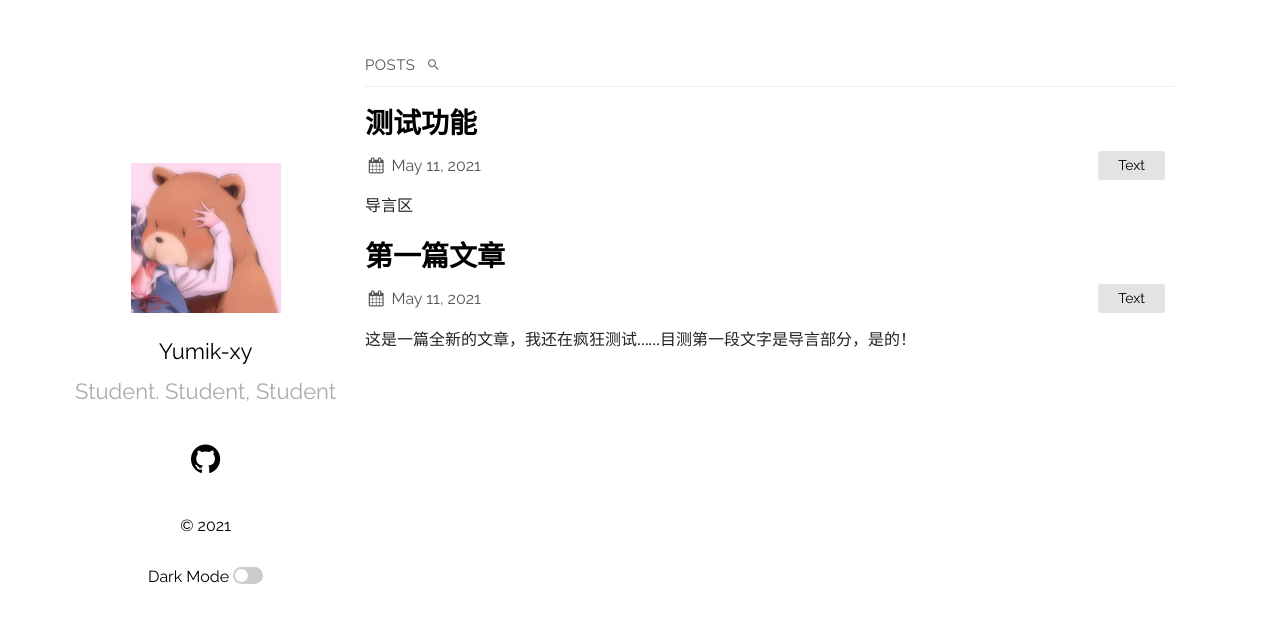
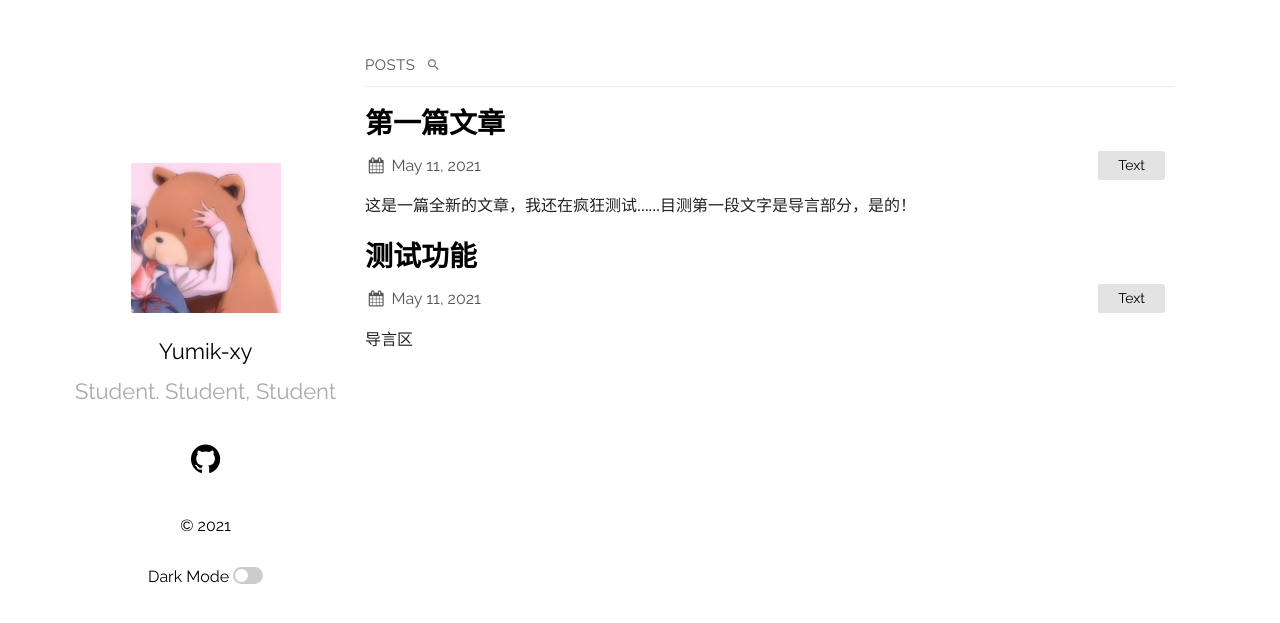
Before and after one commit to Yumik-xy/Yumik-xy.github.io, a Jekyll site: the page built from index.md, in a window 1280 px wide. Shown: the top 623 px of the page. Built offline with Jekyll 4.4.1, drawn with Linux system fonts in a browser that asks for light colours.

Commit message:
Update home.html
修改了排序方式

```diff
--- a/_layouts/home.html
+++ b/_layouts/home.html
@@ -23,7 +23,7 @@ layout: default
       {% endif %}
     </li>
 
-    {%- for post in site.posts -%}
+    {%- for post in site.posts reversed -%}
       <li>
         {%- assign date_format = site.plainwhite.date_format | default: "%b %-d, %Y" -%}
         <a class="post-link" href="{{ post.url | relative_url }}">
```
